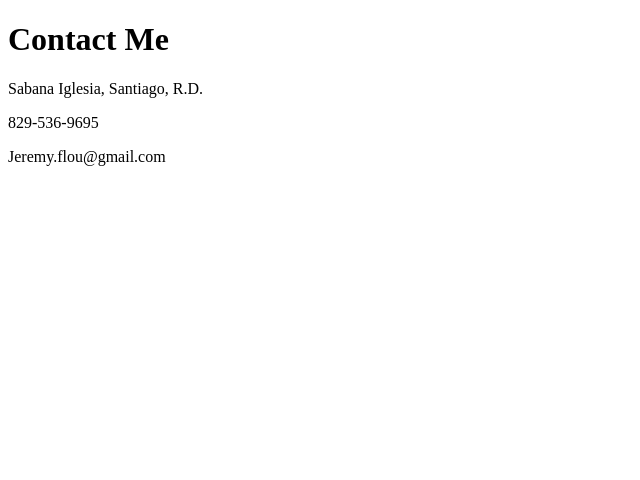
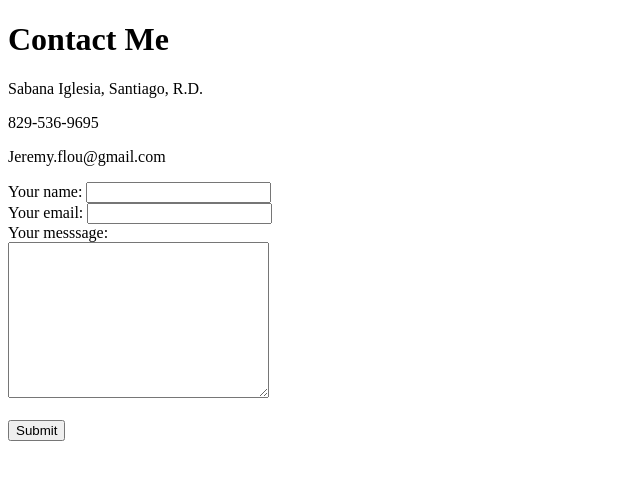
Before and after one commit to COPY0096/CV, a plain HTML site: page contact-me.html in a window 1280 px wide. Shown: the whole page, without its empty margins (0-640 px from the left). Drawn offline with Linux system fonts and the light colour scheme.

Commit message:
Added all inputs and completed challenges up to lesson 27

```diff
--- a/contact-me.html
+++ b/contact-me.html
@@ -11,5 +11,23 @@
     <p>Sabana Iglesia, Santiago, R.D.</p>
     <p>829-536-9695</p>
     <p>Jeremy.flou@gmail.com</p>
+    <form action="mailto:jeremy.flou@gmail.com" method="post" enctype="text/plain">
+        <label>Your name:</label>
+        <input type="text" name="yourName" value="">
+        <br>
+        <label>Your email:</label>
+        <input type="email" name="yourEmail" value="">
+        <br>
+        <label>Your messsage:</label>
+        <br>
+        <textarea name="yourMessage" cols="30" rows="10"></textarea>
+        <br>
+        <br>
+        <input type="submit" name="">
+
+
+
+    </form>
+
 </body>
 </html>
```
Also changed, not shown: index.html (+1 -1 lines).
